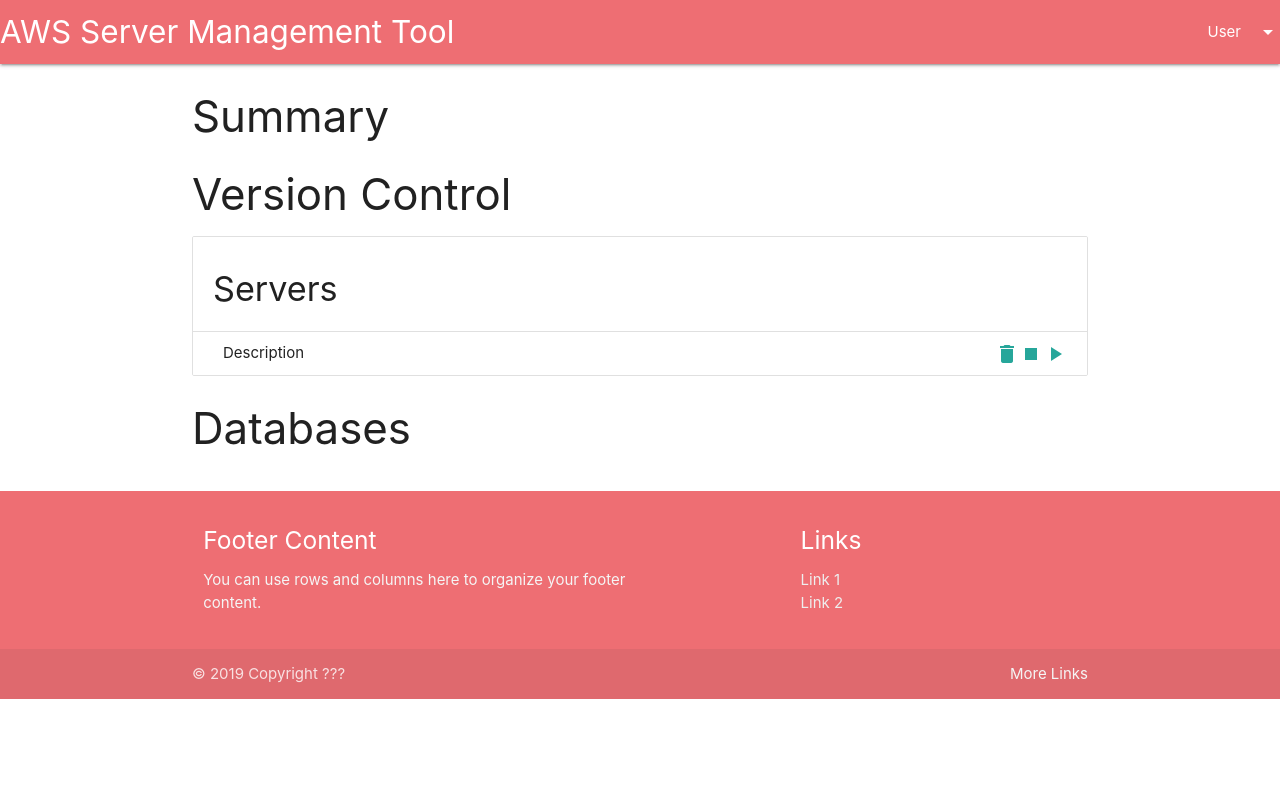
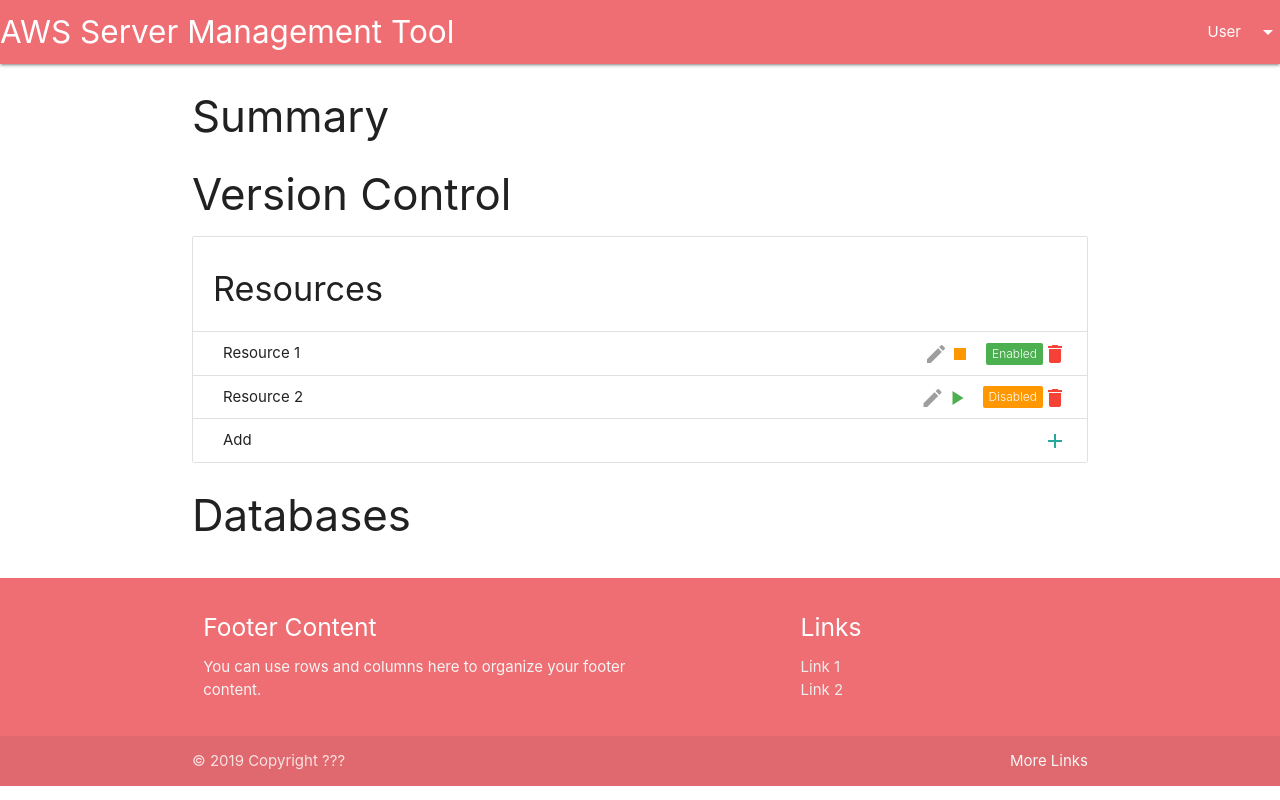
Before and after one commit to tyler-cromwell/SDP, an Angular app: page /browse/1 in a window 1280 px wide. Built offline with nearby package versions, Linux system fonts and the light colour scheme.

Commit message:
[details]: Added more icons and styling to Details component

```diff
--- a/src/app/detail/detail.component.html
+++ b/src/app/detail/detail.component.html
@@ -4,13 +4,29 @@
     <h3>Version Control</h3>
 
     <ul class="collection with-header">
-      <li class="collection-header"><h4>Servers</h4></li>
+      <li class="collection-header"><h4>Resources</h4></li>
       <li class="collection-item">
         <div>
-          Description
-          <a class="secondary-content"><i class="material-icons">play_arrow</i></a>
-          <a class="secondary-content"><i class="material-icons">stop</i></a>
-          <a class="secondary-content"><i class="material-icons">delete</i></a>
+          Resource 1
+          <a class="secondary-content"><i class="material-icons red-text">delete</i></a>
+          <span class="new badge green" data-badge-caption="">Enabled</span>
+          <a class="secondary-content"><i class="material-icons orange-text">stop</i></a>
+          <a class="secondary-content"><i class="material-icons grey-text">edit</i></a>
+        </div>
+      </li>
+      <li class="collection-item">
+        <div>
+          Resource 2
+          <a class="secondary-content"><i class="material-icons red-text">delete</i></a>
+          <span class="new badge orange" data-badge-caption="">Disabled</span>
+          <a class="secondary-content"><i class="material-icons green-text">play_arrow</i></a>
+          <a class="secondary-content"><i class="material-icons grey-text">edit</i></a>
+        </div>
+      </li>
+      <li class="collection-item">
+        <div>
+          Add
+          <a class="secondary-content"><i class="material-icons">add</i></a>
         </div>
       </li>
     </ul>
```
